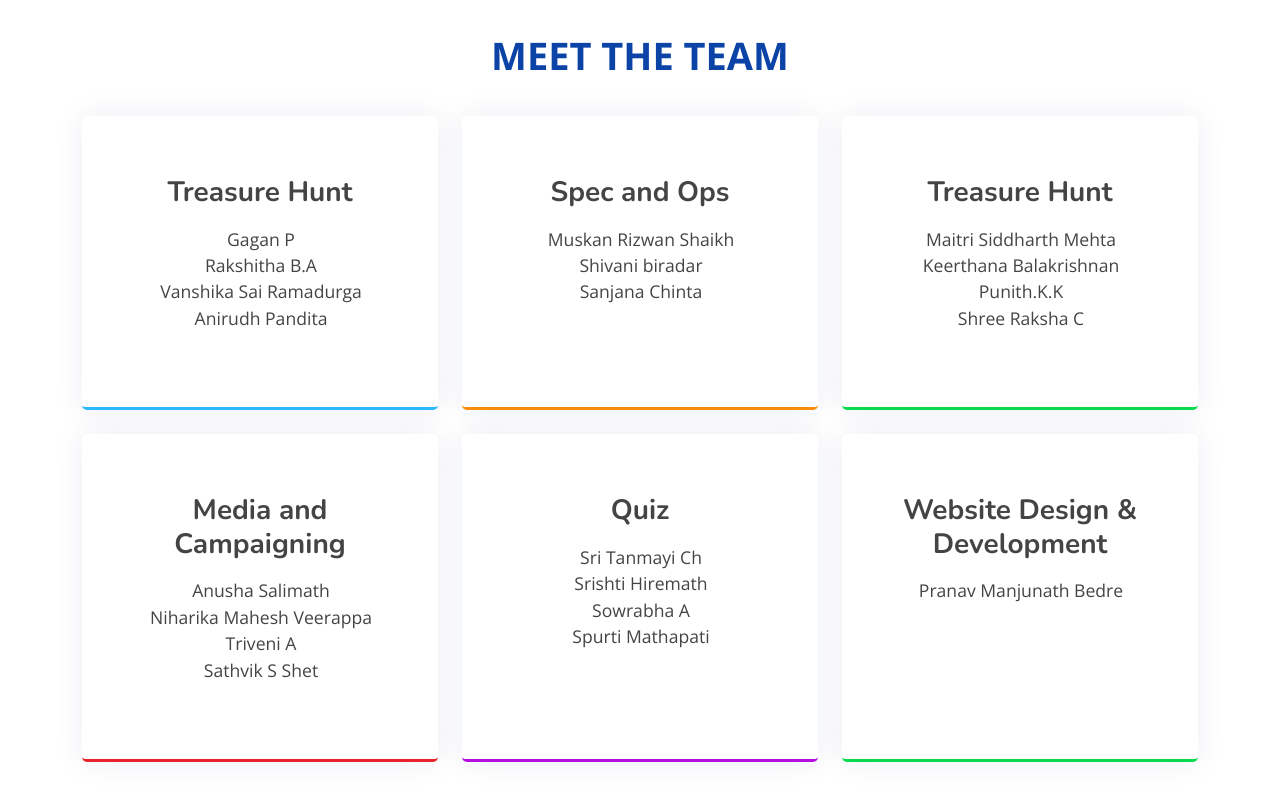
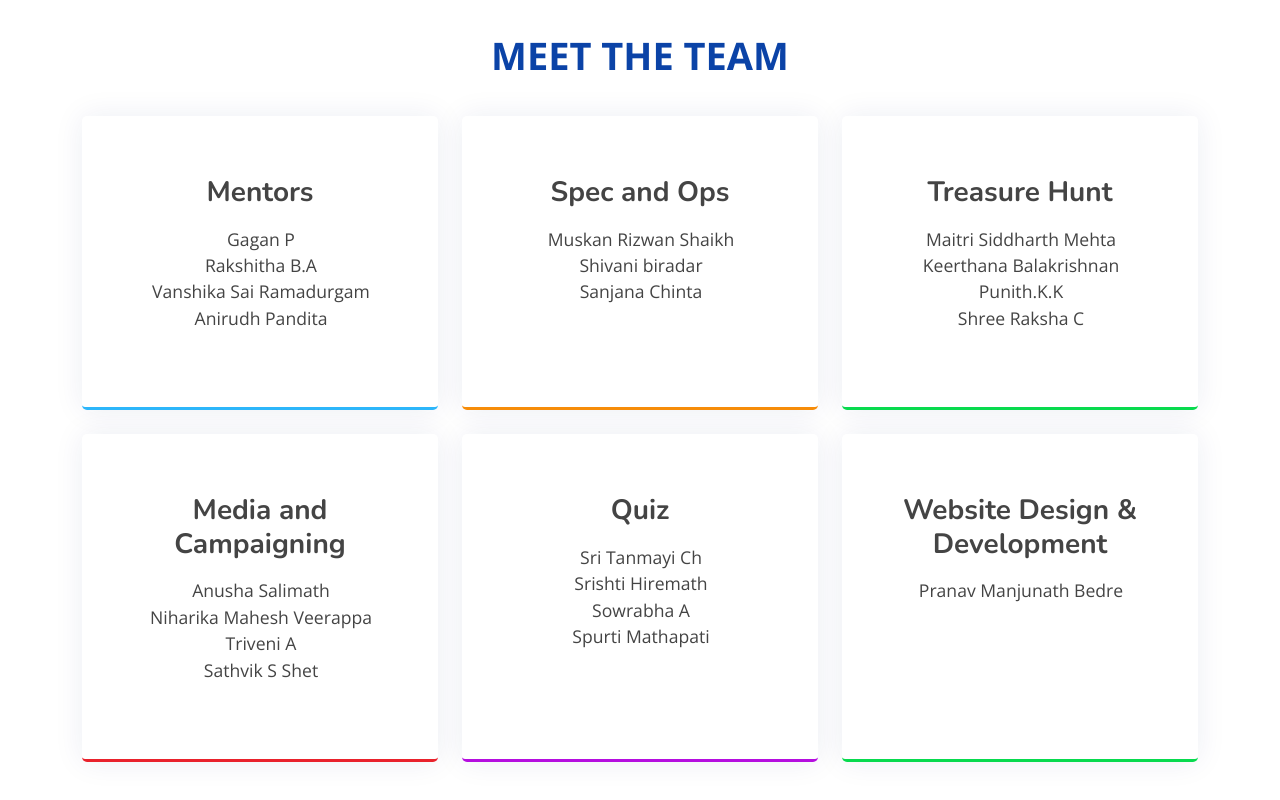
Before and after one commit to pranavbedre/hackzon.github.io, a plain HTML site: page index.html in a window 1280 px wide. Shown: the part 4949-5749 px from the top of the page. Drawn offline with nearby package versions, Linux system fonts and the light colour scheme.

Commit message:
updated vanshika name and team name

```diff
--- a/index.html
+++ b/index.html
@@ -1047,12 +1047,12 @@
             <div class="col-lg-4 col-md-6" data-aos="fade-up" data-aos-delay="200">
               <div class="service-box blue">
                 <!-- <i class="ri-discuss-line icon"></i> -->
-                <h3>Treasure Hunt</h3>
+                <h3>Mentors</h3>
                 <!-- <p>A side event for the teams to solve clues based on computer technical questions and find their place for the event.</p> -->
                 <ul style="font-size: 1.1rem; transform: translateX(-15px)">
                   <li>Gagan P</li>
                   <li>Rakshitha B.A</li>
-                  <li>Vanshika Sai Ramadurga</li>
+                  <li>Vanshika Sai Ramadurgam</li>
                   <li>Anirudh Pandita</li>
                 </ul>
                 <!-- <a href="#" class="read-more"><span>Read More</span> <i class="bi bi-arrow-right"></i></a> -->
```
